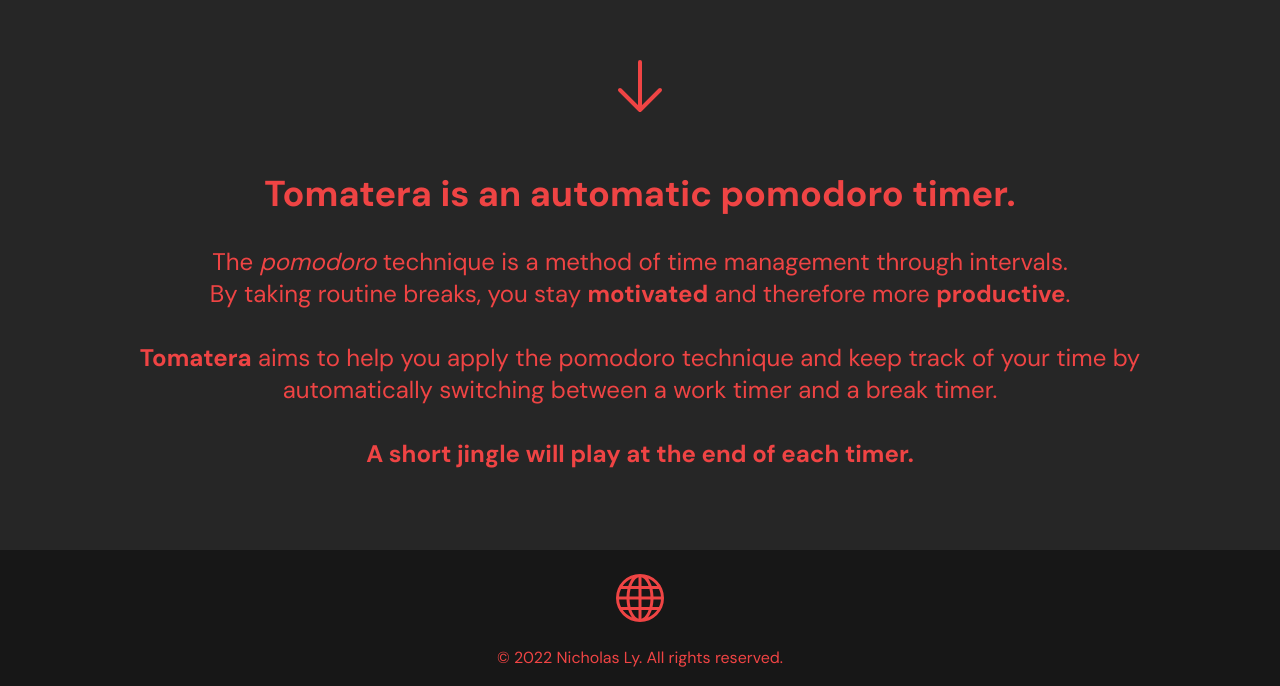
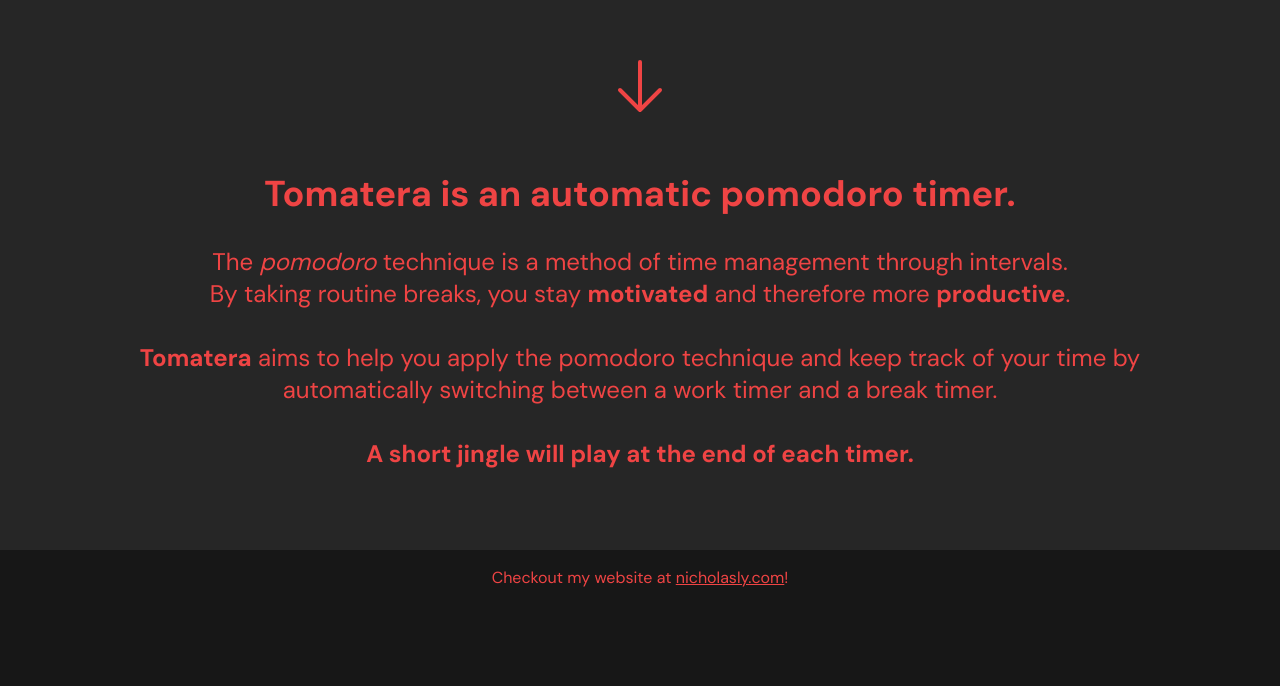
Before and after one commit to nicholasdly/pomodoro, a React (Vite) app: page / in a window 1280 px wide. Shown: the part 626-1312 px from the top of the page. After the commit the page ends 1232 px from the top, so only its background shows below. Built offline with nearby package versions, Linux system fonts and the light colour scheme; a web font is replaced by a local one.

Commit message:
Simplified footer

```diff
--- a/src/components/Footer.jsx
+++ b/src/components/Footer.jsx
@@ -4,16 +4,12 @@ export default function Footer() {
     return (
         <div className="bg-neutral-900 text-center w-[100vw] p-4">
 
-            <div className="flex flex-row justify-center gap-4 mt-2 mb-6">
+            <p>
+                Checkout my website at {}
                 <a className="underline" href="https://nicholasly.com/" target="_blank" rel="noreferrer noopener">
-                    <svg xmlns="http://www.w3.org/2000/svg" fill="currentColor" viewBox="0 0 16 16" className="w-12 h-12">
-                        <path d="M0 8a8 8 0 1 1 16 0A8 8 0 0 1 0 8zm7.5-6.923c-.67.204-1.335.82-1.887 1.855A7.97 7.97 0 0 0 5.145 4H7.5V1.077zM4.09 4a9.267 9.267 0 0 1 .64-1.539 6.7 6.7 0 0 1 .597-.933A7.025 7.025 0 0 0 2.255 4H4.09zm-.582 3.5c.03-.877.138-1.718.312-2.5H1.674a6.958 6.958 0 0 0-.656 2.5h2.49zM4.847 5a12.5 12.5 0 0 0-.338 2.5H7.5V5H4.847zM8.5 5v2.5h2.99a12.495 12.495 0 0 0-.337-2.5H8.5zM4.51 8.5a12.5 12.5 0 0 0 .337 2.5H7.5V8.5H4.51zm3.99 0V11h2.653c.187-.765.306-1.608.338-2.5H8.5zM5.145 12c.138.386.295.744.468 1.068.552 1.035 1.218 1.65 1.887 1.855V12H5.145zm.182 2.472a6.696 6.696 0 0 1-.597-.933A9.268 9.268 0 0 1 4.09 12H2.255a7.024 7.024 0 0 0 3.072 2.472zM3.82 11a13.652 13.652 0 0 1-.312-2.5h-2.49c.062.89.291 1.733.656 2.5H3.82zm6.853 3.472A7.024 7.024 0 0 0 13.745 12H11.91a9.27 9.27 0 0 1-.64 1.539 6.688 6.688 0 0 1-.597.933zM8.5 12v2.923c.67-.204 1.335-.82 1.887-1.855.173-.324.33-.682.468-1.068H8.5zm3.68-1h2.146c.365-.767.594-1.61.656-2.5h-2.49a13.65 13.65 0 0 1-.312 2.5zm2.802-3.5a6.959 6.959 0 0 0-.656-2.5H12.18c.174.782.282 1.623.312 2.5h2.49zM11.27 2.461c.247.464.462.98.64 1.539h1.835a7.024 7.024 0 0 0-3.072-2.472c.218.284.418.598.597.933zM10.855 4a7.966 7.966 0 0 0-.468-1.068C9.835 1.897 9.17 1.282 8.5 1.077V4h2.355z"/>
-                    </svg>
+                    nicholasly.com
                 </a>
-            </div>
-
-            <p>
-                &copy; {new Date().getFullYear()} Nicholas Ly. All rights reserved.
+                !
             </p>
 
 
```
